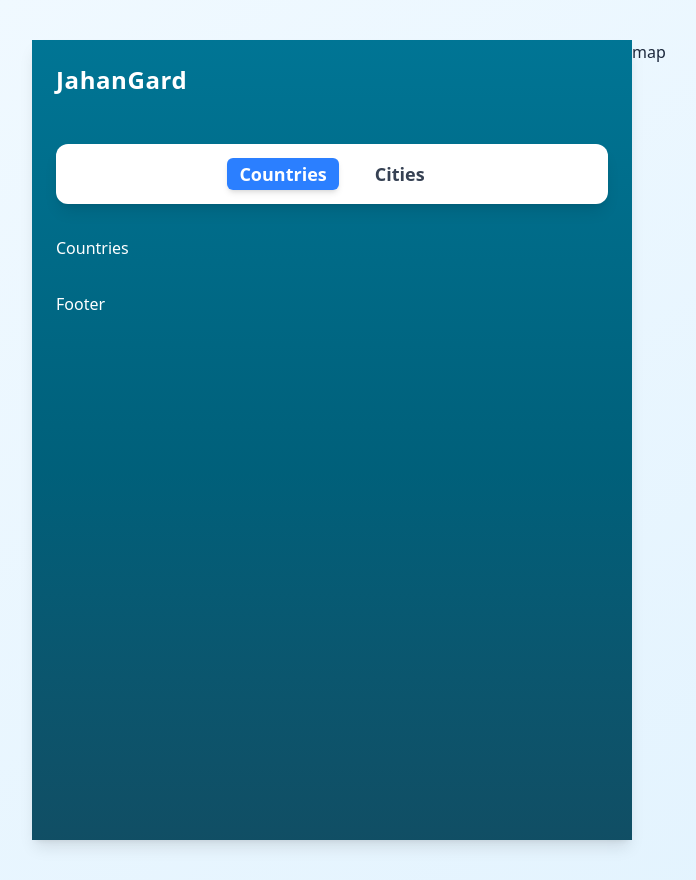
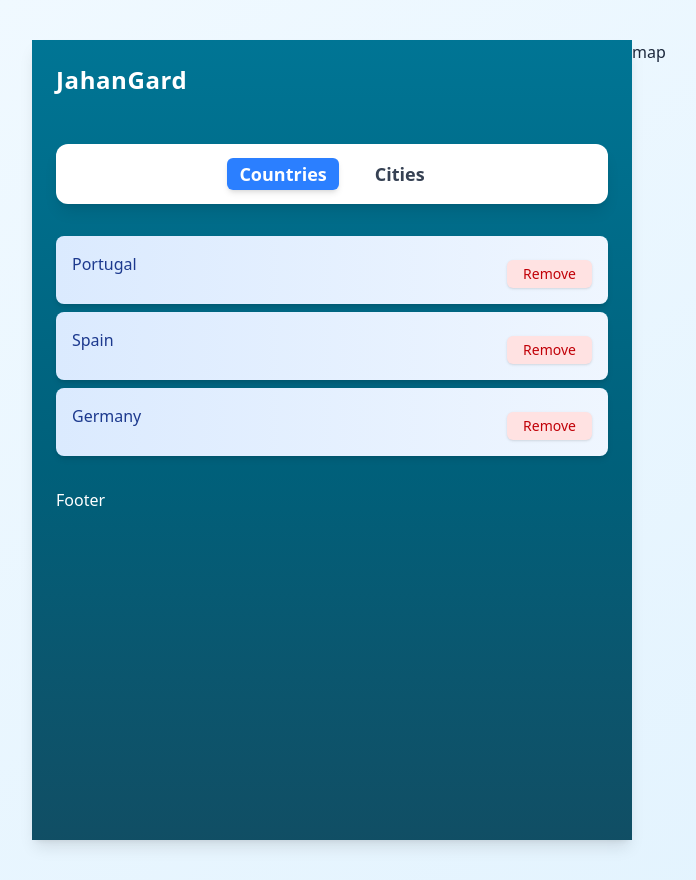
Before and after one commit to fatemehHp/turism, a React (Vite) app: page /app/countries in a window 1280 px wide. Shown: the whole page, without its empty margins (8-704 px from the left). Built offline with nearby package versions, Linux system fonts and the light colour scheme; data requests are answered from the project's data file.

Commit message:
the countries list

```diff
--- a/src/App.jsx
+++ b/src/App.jsx
@@ -8,7 +8,8 @@ import PageNotFound from "./pages/PageNotFound";
 import LoginPage from "./pages/LoginPage";
 import AppLayout from "./pages/AppLayout";
 import Cities from "./component/Cities";
-import Countries from "./component/Countries";
+import Countries from "./component/CountriesItems";
+import CountriesList from "./component/CountriesList";
 // Base url
 const BASE_URL = "http://localhost:3000";
 
@@ -55,7 +56,7 @@ const App = () => {
             path="cities"
             element={<Cities isloading={isloading} cities={cities} />}
           />
-          <Route path="countries" element={<Countries />} />
+          <Route path="countries" element={<CountriesList cities={cities} />} />
         </Route>
         <Route path="*" element={<PageNotFound />} />
       </Routes>
--- a/src/component/CityItems.jsx
+++ b/src/component/CityItems.jsx
@@ -2,8 +2,20 @@ import React from "react";
 
 const CityItems = ({ item }) => {
   return (
-    <li className="flex cursor-pointer items-center gap-3 bg-gradient-to-r from-blue-100 to-blue-50 text-blue-900 p-4 rounded-lg shadow-md hover:scale-[1.03] hover:shadow-lg transition-all">
-      <span className="text-lg font-medium">{item.cityName}</span>
+    <li className="flex  justify-between cursor-pointer bg-gradient-to-r from-blue-100 to-blue-50 text-blue-900 p-4 rounded-lg shadow-md hover:scale-[1.03] hover:shadow-lg transition-all">
+      <div className="flex items-center gap-3">
+        <span className="text-lg font-semibold">
+          {item.cityName}, {item.country}
+        </span>
+      </div>
+
+      <p className="text-sm text-blue-800">📝 {item.notes}</p>
+      <p className="text-sm text-blue-800 italic">
+        🗓️ {new Date(item.date).toLocaleDateString()}
+      </p>
+      <button className="mt-2 self-start cursor-pointer  px-4 py-1 text-sm bg-red-100 text-red-700 rounded-md shadow-sm hover:bg-red-200 transition-colors">
+        Remove
+      </button>
     </li>
   );
 };
--- a/src/component/Countries.jsx
+++ /dev/null
@@ -1,7 +0,0 @@
-import React from "react";
-
-const Countries = () => {
-  return <div>Countries</div>;
-};
-
-export default Countries;
--- /dev/null
+++ b/src/component/CountriesItems.jsx
@@ -0,0 +1,14 @@
+import React, { useState } from "react";
+
+const CountriesItems = ({ countries }) => {
+  return (
+    <li className="flex  justify-between cursor-pointer bg-gradient-to-r from-blue-100 to-blue-50 text-blue-900 p-4 rounded-lg shadow-md hover:scale-[1.03] hover:shadow-lg transition-all">
+      {countries}
+      <button className="mt-2 self-start cursor-pointer  px-4 py-1 text-sm bg-red-100 text-red-700 rounded-md shadow-sm hover:bg-red-200 transition-colors">
+        Remove
+      </button>
+    </li>
+  );
+};
+
+export default CountriesItems;
--- /dev/null
+++ b/src/component/CountriesList.jsx
@@ -0,0 +1,23 @@
+import React from "react";
+import CountriesItems from "./CountriesItems";
+
+const CountriesList = ({ cities }) => {
+  const countries = cities.reduce((newArray, current) => {
+    if (!newArray.includes(current.country)) {
+      // اگر کشور توی لیست نبود، اضافه کن
+      return [...newArray, current.country];
+    } else {
+      // اگر بود، همون لیست رو بدون تغییر برگردون
+      return newArray;
+    }
+  }, []); // مقدار اولیه آرایه خالیه
+  return (
+    <ul className=" grid gap-2">
+      {countries.map((countries) => (
+        <CountriesItems countries={countries} />
+      ))}
+    </ul>
+  );
+};
+
+export default CountriesList;
```
